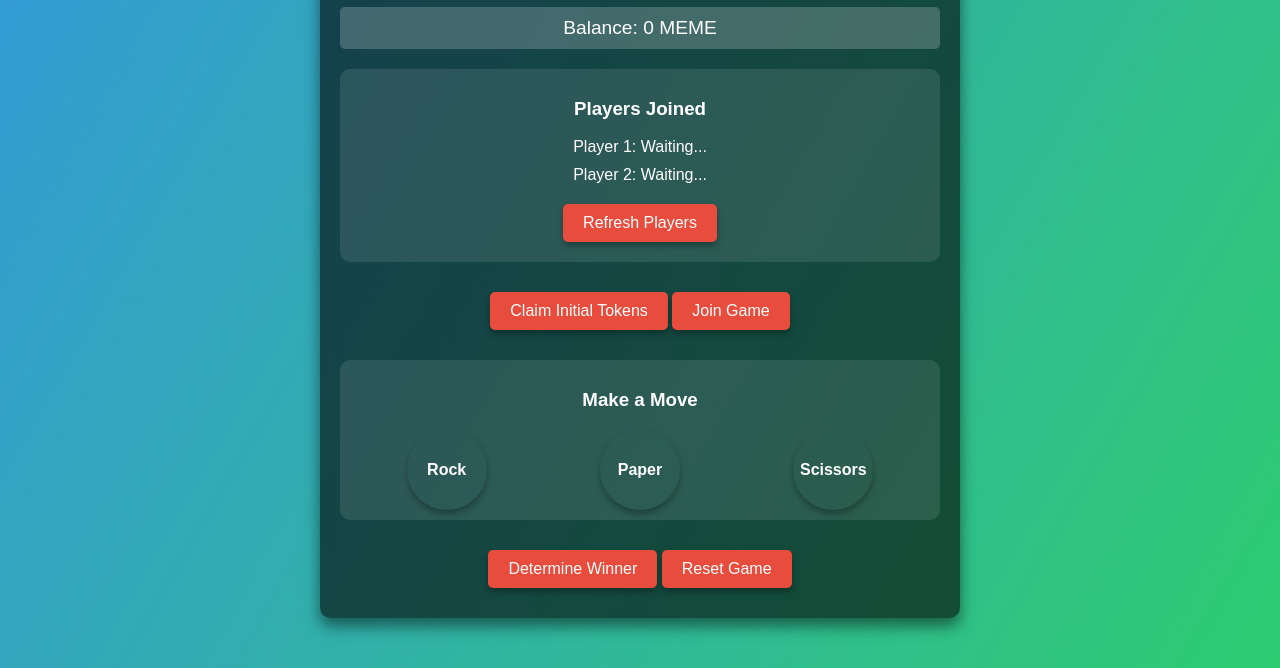
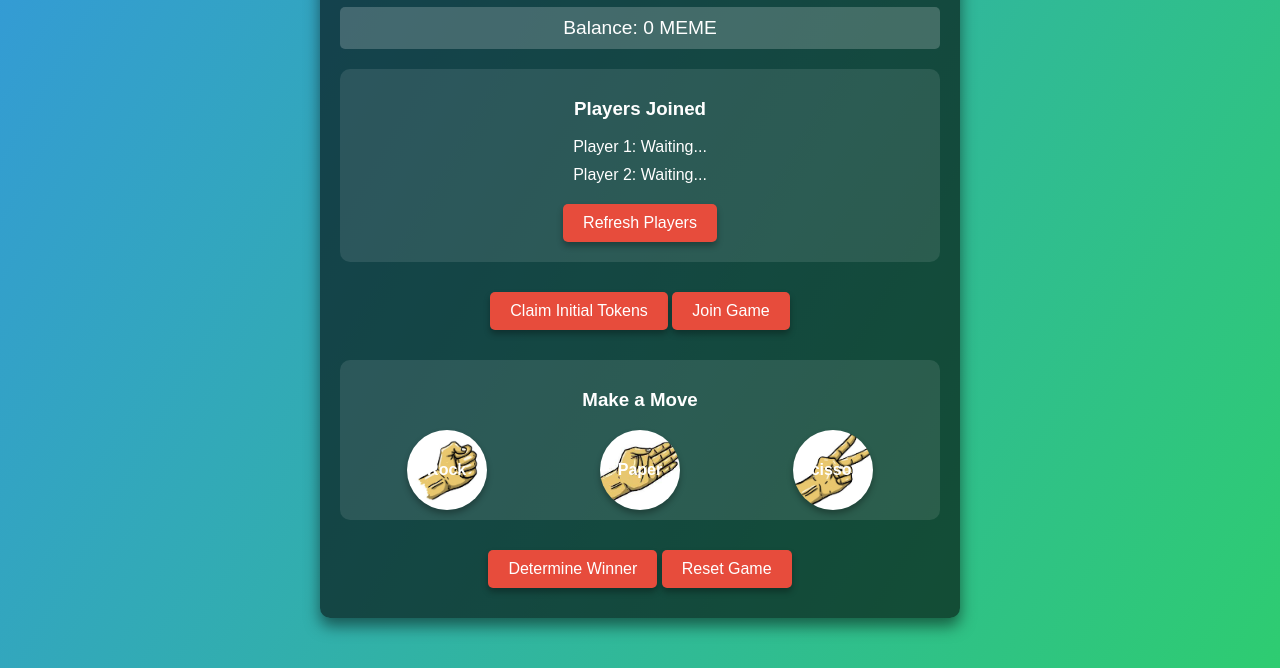
Before and after one commit to DeekshaBhardwaj55/CryptoClash, a plain HTML site: page game.html in a window 1280 px wide. Shown: the part 207-875 px from the top of the page. Drawn offline with Linux system fonts and the light colour scheme.

Commit message:
Update styles.css

```diff
--- a/styles.css
+++ b/styles.css
@@ -97,15 +97,15 @@ header h1 {
 }
 
 .rock-btn {
-    background: url('rock.png') no-repeat center / cover;
+    background: url('/images/rock.png') no-repeat center / cover;
 }
 
 .paper-btn {
-    background: url('paper.jpg') no-repeat center / cover;
+    background: url('/images/paper.jpg') no-repeat center / cover;
 }
 
 .scissors-btn {
-    background: url('scissors.png') no-repeat center / cover;
+    background: url('/images/scissors.png') no-repeat center / cover;
 }
 
 /* Add Media Query for Responsive Design */
```
